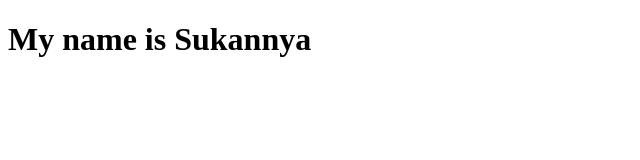
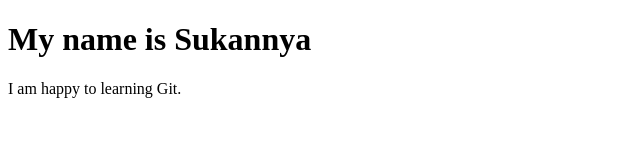
Before and after one commit to sgb321/learningGit, a plain HTML site: page about.html in a window 1280 px wide. Shown: the whole page, without its empty margins (0-640 px from the left). Drawn offline with Linux system fonts and the light colour scheme.

Commit message:
Update about.html

```diff
--- a/about.html
+++ b/about.html
@@ -7,5 +7,6 @@
 </head>
 <body>
     <h1>My name is Sukannya</h1>
+    <p>I am happy to learning Git.</p>
 </body>
 </html>
```
